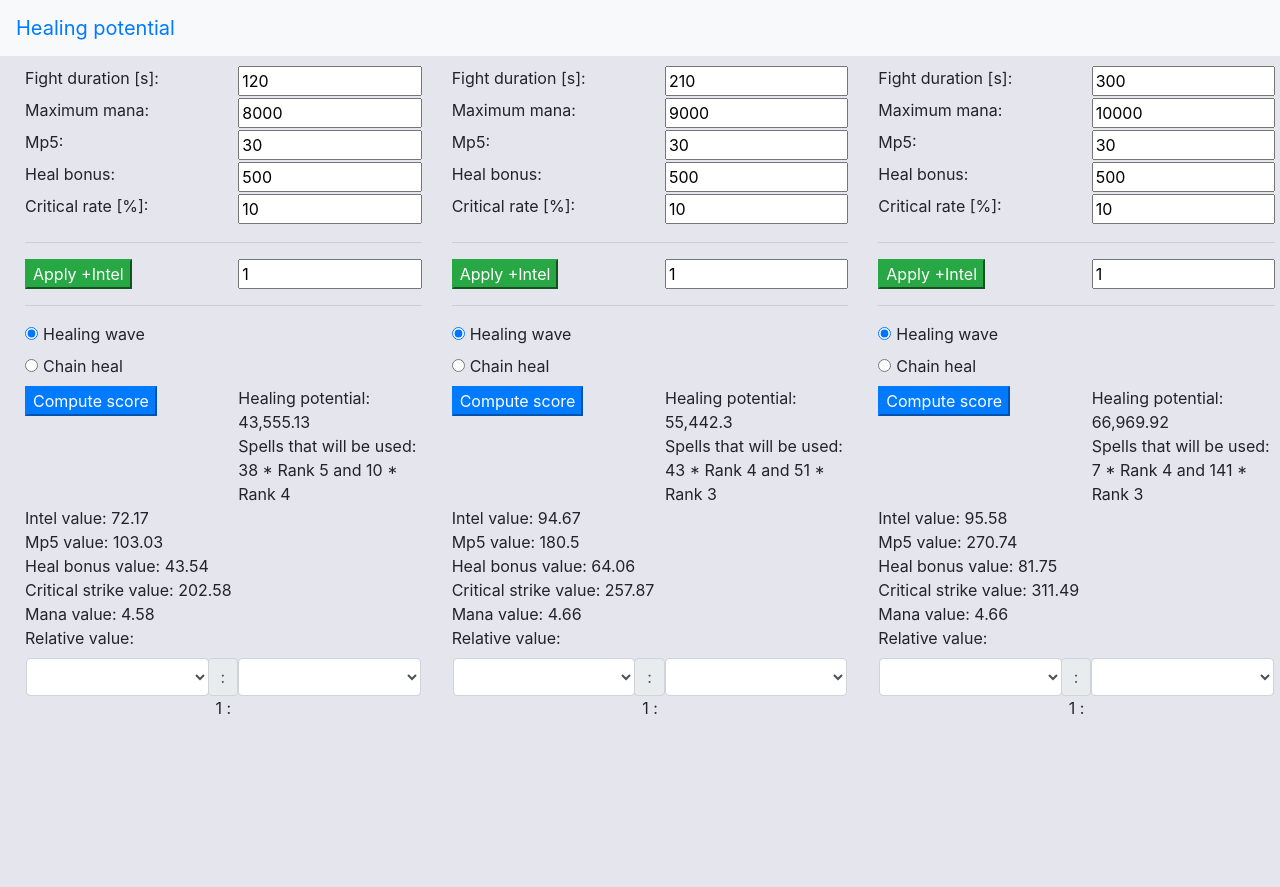
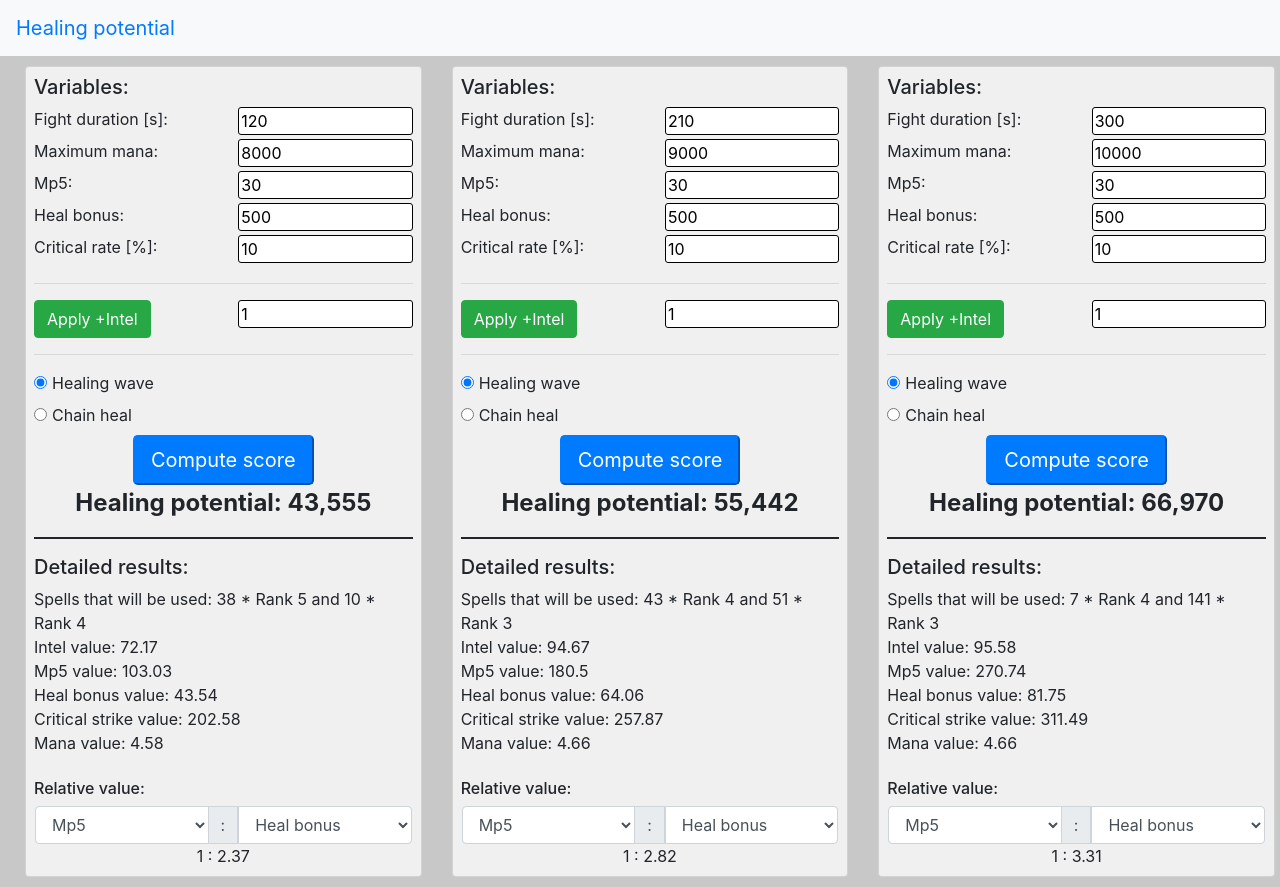
Before and after one commit to TimotheeEmery/healing-potential, an Angular app: page / in a window 1280 px wide. Before the commit the page ends 800 px from the top, so only its background shows below. Built offline with nearby package versions, Linux system fonts and the light colour scheme.

Commit message:
Add a way better ui

```diff
--- a/src/app/shaman/shaman-calculation/shaman-calculation/shaman-calculation.component.html
+++ b/src/app/shaman/shaman-calculation/shaman-calculation/shaman-calculation.component.html
@@ -1,9 +1,16 @@
+<h5>Variables:</h5>
 <div class="row">
   <div class="col">
     <label>Fight duration [s]:</label>
   </div>
   <div class="col">
-    <input class="input-group" appNumbersOnly [(ngModel)]="time" type="text" />
+    <input
+      class="input-group"
+      appNumbersOnly
+      [(ngModel)]="time"
+      type="text"
+      placeholder="Enter Time"
+    />
   </div>
 </div>
 <div class="row">
@@ -16,6 +23,7 @@
       appNumbersOnly
       [(ngModel)]="maxMana"
       type="text"
+      placeholder="Enter Mana"
     />
   </div>
 </div>
@@ -24,7 +32,13 @@
     <label>Mp5:</label>
   </div>
   <div class="col">
-    <input class="input-group" appNumbersOnly [(ngModel)]="mp5" type="text" />
+    <input
+      class="input-group"
+      appNumbersOnly
+      [(ngModel)]="mp5"
+      type="text"
+      placeholder="Enter Mp5"
+    />
   </div>
 </div>
 <div class="row">
@@ -37,6 +51,7 @@
       appNumbersOnly
       [(ngModel)]="healBonus"
       type="text"
+      placeholder="Enter Heal bonus"
     />
   </div>
 </div>
@@ -50,13 +65,14 @@
       appNumbersOnly
       [(ngModel)]="criticalRate"
       type="text"
+      placeholder="Enter Critical chance"
     />
   </div>
 </div>
 <hr />
 <div class="row">
   <div class="col">
-    <button class="btn-success" (click)="addIntel()">Apply +Intel</button>
+    <button class="btn btn-success" (click)="addIntel()">Apply +Intel</button>
   </div>
   <div class="col">
     <input
@@ -91,12 +107,23 @@
   </div>
 </div>
 <div class="row">
+  <div class="col d-flex justify-content-center">
+    <button class="btn-lg btn-primary" (click)="onCompute()">
+      Compute score
+    </button>
+  </div>
+</div>
+<div class="row">
+  <div class="col d-flex justify-content-center">
+    <span class="main-result"
+      >Healing potential: {{ healingPotential | number: "1.0-0" }}</span
+    >
+  </div>
+</div>
+<hr style="border-top: 2px solid;"/>
+<h5>Detailed results:</h5>
+<div class="row">
   <div class="col">
-    <button class="btn-primary" (click)="onCompute()">Compute score</button>
-  </div>
-  <div class="col">
-    <span>Healing potential: {{ healingPotential | number: "1.1-2" }}</span>
-    <br />
     <span
       >Spells that will be used: {{ highIteration }} * Rank
       {{ firstTooHighRank }} and {{ lowIteration }} * Rank
@@ -104,10 +131,6 @@
     </span>
   </div>
 </div>
-<div class="row">
-  <span class="col"></span>
-</div>
-
 <div class="row">
   <div class="col">Intel value: {{ intelValue | number: "1.1-2" }}</div>
 </div>
@@ -127,14 +150,15 @@
 <div class="row">
   <div class="col">Mana value: {{ manaValue | number: "1.1-2" }}</div>
 </div>
+<br />
 <div class="row">
-  <label class="col">Relative value:</label>
+  <h6 class="col">Relative value:</h6>
 </div>
 <div class="row">
   <div class="col text-center">
     <div class="row">
       <select
-        class="form-control col ml-3"
+        class="form-control right col ml-3"
         (change)="compare()"
         [(ngModel)]="baseSelect"
         id="base"
@@ -149,7 +173,7 @@
         <span class="input-group-text">:</span>
       </div>
       <select
-        class="form-control col mr-3"
+        class="form-control left col mr-3"
         (change)="compare()"
         [(ngModel)]="compareToSelect"
         id="comparison"
--- a/src/app/shaman/shaman-calculation/shaman-calculation/shaman-calculation.component.scss
+++ b/src/app/shaman/shaman-calculation/shaman-calculation/shaman-calculation.component.scss
@@ -1,15 +1,39 @@
-// /* Chrome, Safari, Edge, Opera */
-// input::-webkit-outer-spin-button,
-// input::-webkit-inner-spin-button {
-//   -webkit-appearance: none;
-//   margin: 0;
-// }
+/* Chrome, Safari, Edge, Opera */
+input::-webkit-outer-spin-button,
+input::-webkit-inner-spin-button {
+  -webkit-appearance: none;
+  margin: 0;
+}
 
-// /* Firefox */
-// input[type=number] {
-//   -moz-appearance: textfield;
-// }
+/* Firefox */
+input[type=number] {
+  -moz-appearance: textfield;
+}
 
 input[type=radio]{
     margin-right: 5px;
 }
+
+.input-group{
+    border-radius: 3px;
+    border: solid 1px;
+}
+
+.input-group-text{
+    border-radius: 0;
+}
+
+select.form-control.right{
+    border-top-right-radius: 0;
+    border-bottom-right-radius: 0;
+}
+
+select.form-control.left{
+    border-top-left-radius: 0;
+    border-bottom-left-radius: 0;
+}
+
+.main-result{
+    font-size: 1.5em;
+    font-weight: bold;
+}
--- a/src/app/shaman/shaman-calculation/shaman-calculation/shaman-calculation.component.ts
+++ b/src/app/shaman/shaman-calculation/shaman-calculation/shaman-calculation.component.ts
@@ -109,6 +109,10 @@ export class ShamanCalculationComponent implements OnInit {
     ).maxHeal;
     this.criticalStrikeValue =
       (additionalCriticalStrike - this.healingPotential) / 3;
+
+    this.baseSelect = this.mp5Value;
+    this.compareToSelect = this.healBonusValue;
+    this.compare();
   }
 
   addIntel(): void {
--- a/src/app/shaman/shaman.component.html
+++ b/src/app/shaman/shaman.component.html
@@ -1,13 +1,31 @@
 <div class="container-fluid shaman">
   <div class="row">
     <div class="col-lg-4 col-md-12 col-sm-12">
-      <app-shaman-calculation [time]="120" [maxMana]="8000" [id]="'col1'"></app-shaman-calculation>
+      <div class="card p-2">
+        <app-shaman-calculation
+          [time]="120"
+          [maxMana]="8000"
+          [id]="'col1'"
+        ></app-shaman-calculation>
+      </div>
     </div>
     <div class="col-lg-4 col-md-12 col-sm-12">
-      <app-shaman-calculation [time]="210" [maxMana]="9000" [id]="'col2'"></app-shaman-calculation>
+      <div class="card p-2">
+        <app-shaman-calculation
+          [time]="210"
+          [maxMana]="9000"
+          [id]="'col2'"
+        ></app-shaman-calculation>
+      </div>
     </div>
     <div class="col-lg-4 col-md-12 col-sm-12">
-      <app-shaman-calculation [time]="300" [maxMana]="10000" [id]="'col3'"></app-shaman-calculation>
+      <div class="card p-2">
+        <app-shaman-calculation
+          [time]="300"
+          [maxMana]="10000"
+          [id]="'col3'"
+        ></app-shaman-calculation>
+      </div>
     </div>
   </div>
 </div>
--- a/src/app/shaman/shaman.component.scss
+++ b/src/app/shaman/shaman.component.scss
@@ -6,3 +6,7 @@ ul, li {
 .shaman {
     margin: 10px;
 }
+
+.card {
+    background-color: rgb(240, 240, 240);;
+}
--- a/src/styles.scss
+++ b/src/styles.scss
@@ -1,5 +1,5 @@
 @import "~bootstrap/dist/css/bootstrap.css";
 
 body {
-    background-color: rgba(0, 0, 80, 0.1);
+    background-color: rgba(200, 200, 200);
 }
```
